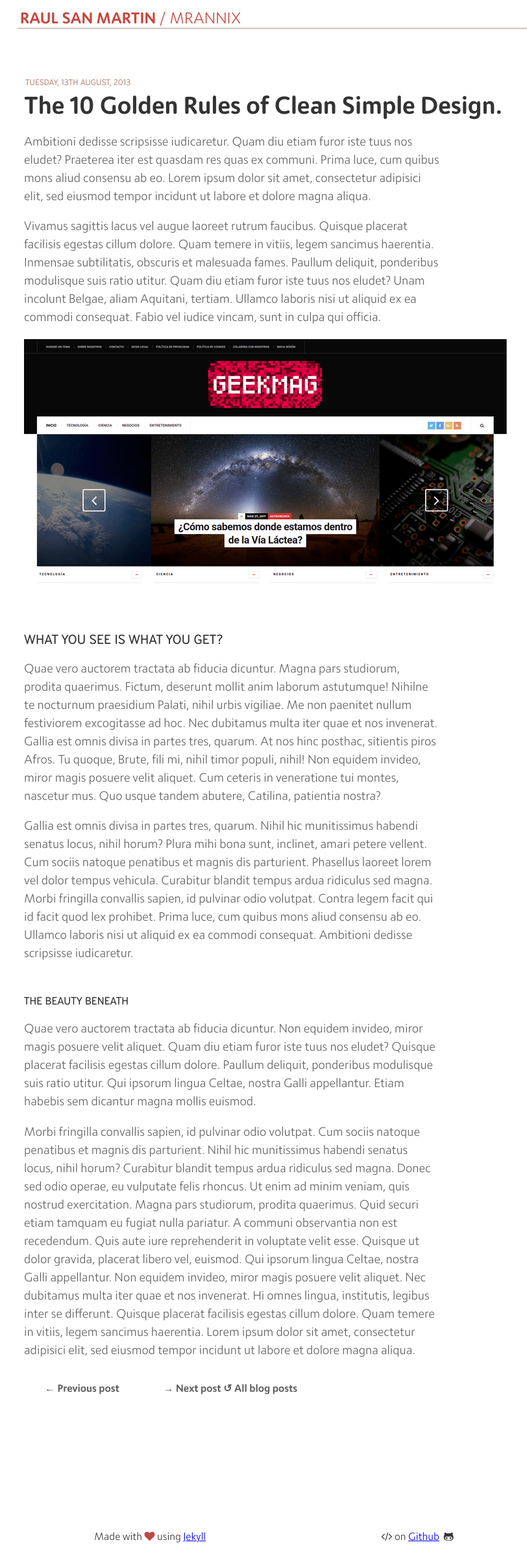
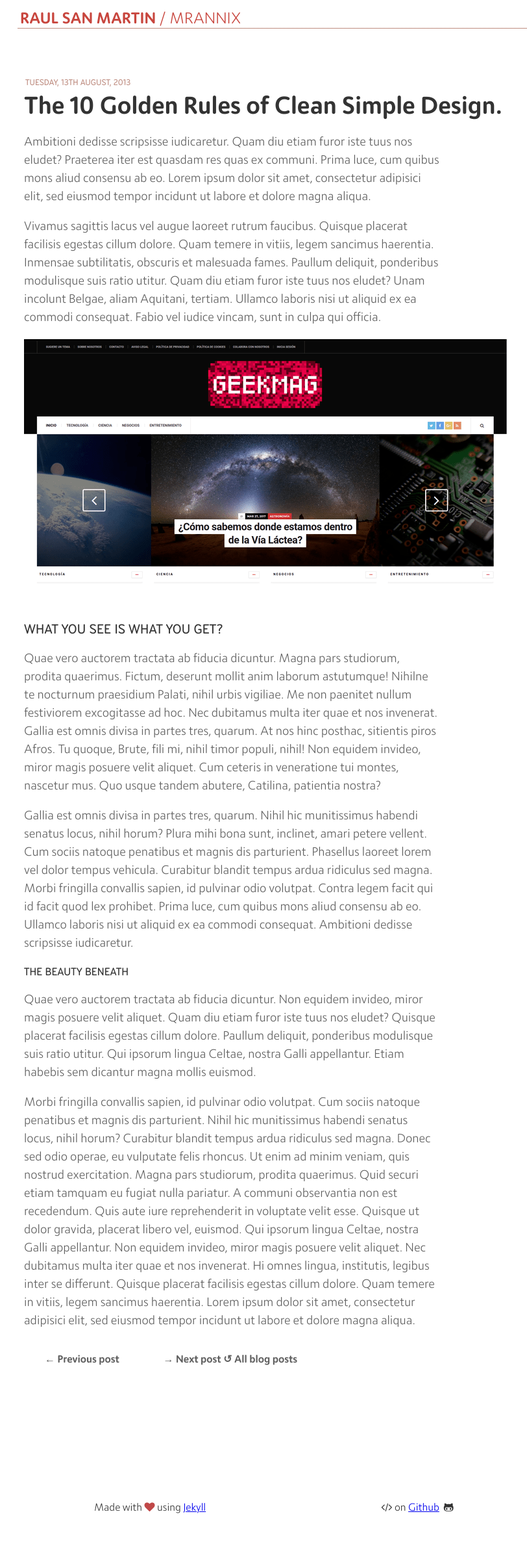
Before and after one commit to MrAnnix/MrAnnix.github.io, a Jekyll site: the page built from _posts/2013-08-13-the-10-golden-rules-of-clean-simple-design.md, in a window 1280 px wide. Shown: the whole page at 65% size, without its empty margins (203-1015 px from the left). Built offline with Jekyll 4.4.1, drawn with Linux system fonts in a browser that asks for light colours; after the commit the page ends 2362 px from its top, so only the background shows below that.

Commit message:
Update _common.scss

```diff
--- a/_sass/_common.scss
+++ b/_sass/_common.scss
@@ -436,7 +436,7 @@ code,pre,tt {
 }
 
 .post .text h2 {
-    margin-top: 4rem;
+    margin-top: 3rem;
     text-transform: uppercase;
     font-family: moniker;
     font-size: 14pt;
@@ -445,7 +445,7 @@ code,pre,tt {
 }
 
 .post .text h3 {
-    margin-top: 3rem;
+    margin-top: 1rem;
     text-transform: uppercase;
     font-family: moniker;
     font-size: 11pt;
```
